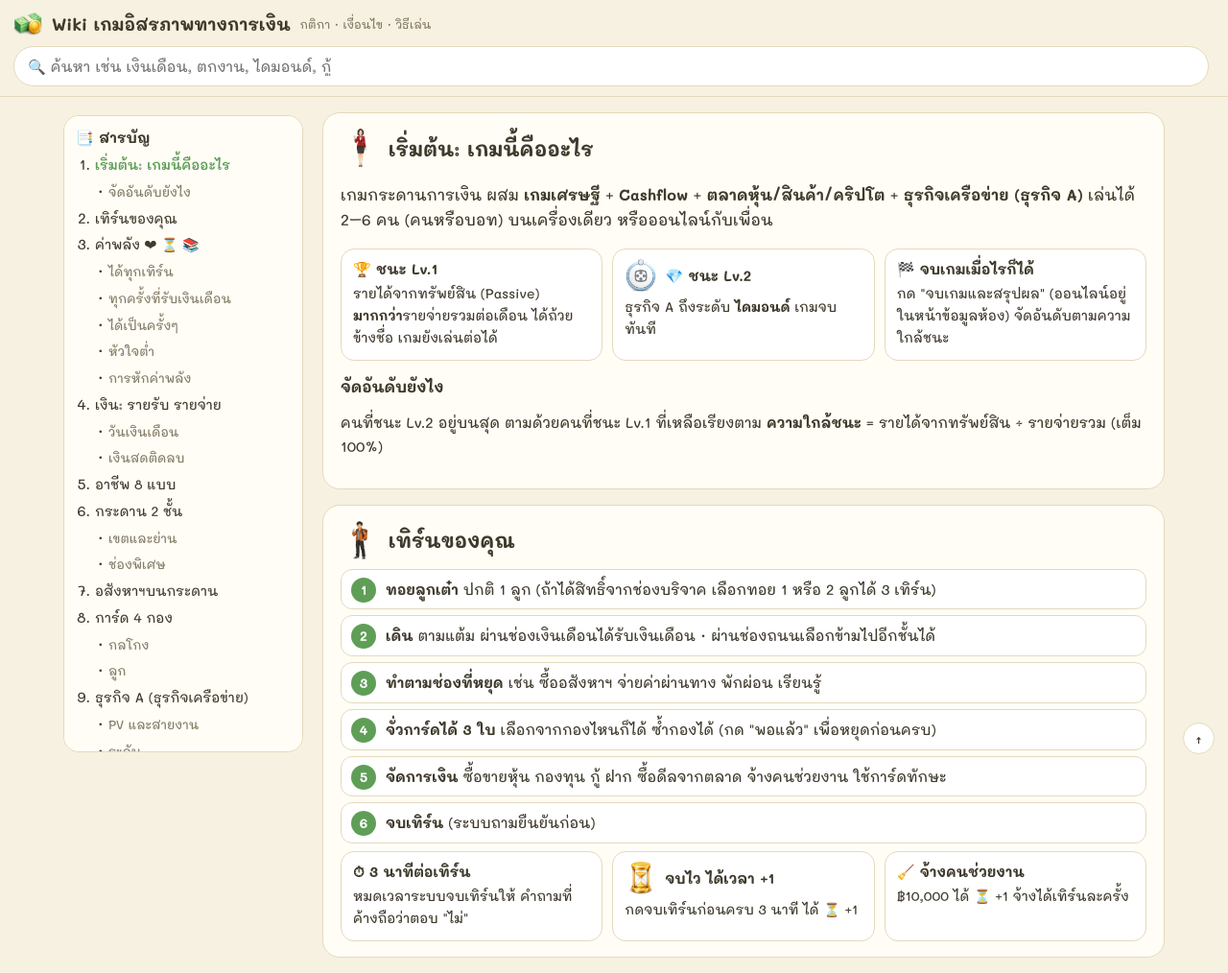
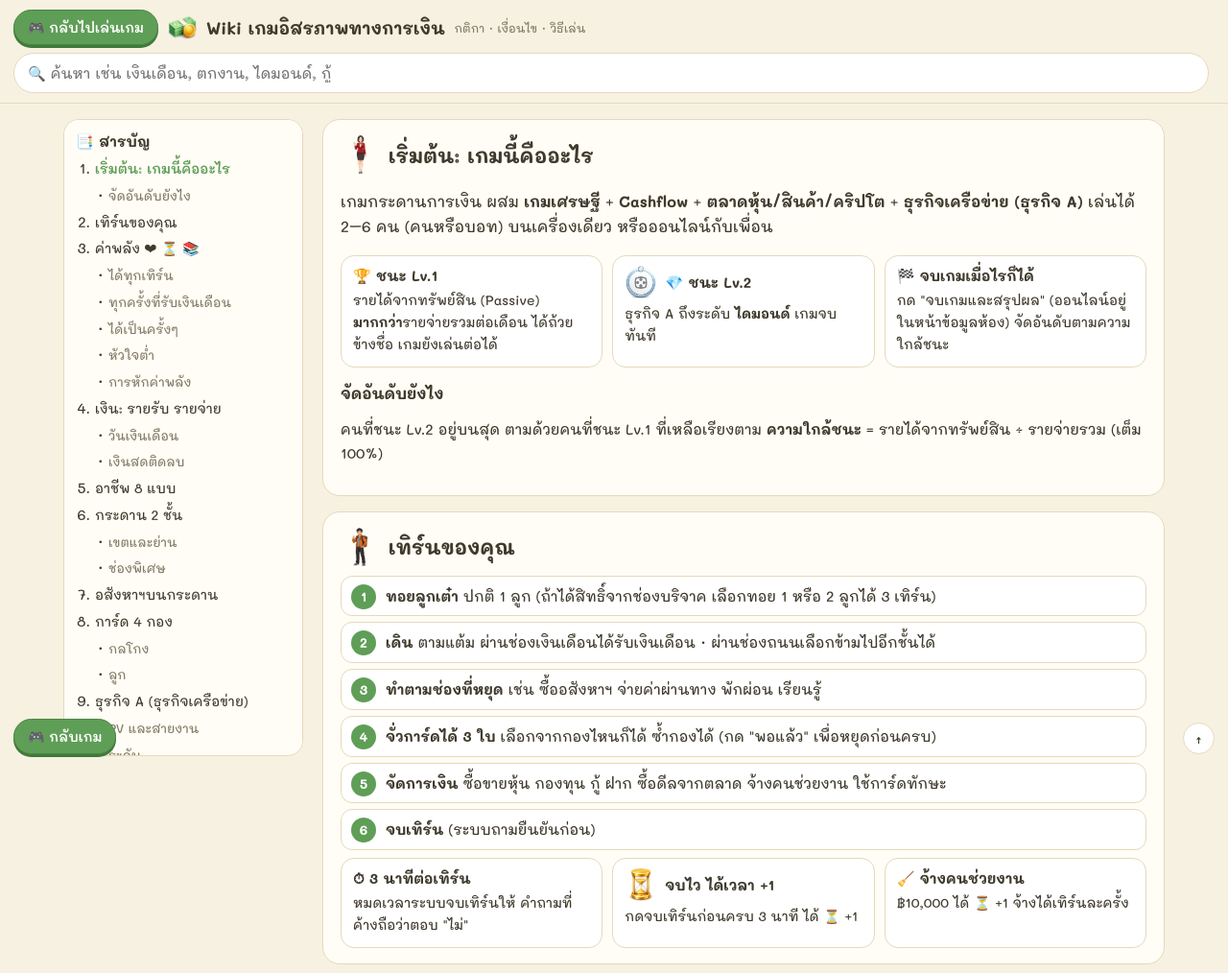
Before and after one commit to gang13th-9799/financegame, a plain HTML site: page wiki.html in a window 1280 px wide. Shown: the top 1014 px of the page at 96% size. Drawn offline with Linux system fonts and the light colour scheme; a web font is replaced by a local one.

Commit message:
Wiki: ปุ่มกลับไปเล่นเกม (มุมซ้ายบน + ปุ่มลอยมุมซ้ายล่าง)
Co-Authored-By: Claude Opus 5.5 <noreply@anthropic.com>
Claude-Session: https://claude.ai/code/session_017ecwu1Z3RHFNJu41MNHTaF

```diff
--- a/wiki.html
+++ b/wiki.html
@@ -26,6 +26,9 @@ header.top{position:sticky;top:0;z-index:20;background:rgba(247,241,225,.96);bac
 .srch .cnt{font-size:12px;color:var(--muted);white-space:nowrap}
 .btn{font:600 13px var(--display);border:1.5px solid var(--line);background:#fff;border-radius:999px;padding:7px 12px;cursor:pointer;color:var(--ink)}
 .btn.tocbtn{display:none}
+.btn.back{text-decoration:none;white-space:nowrap;background:var(--accent);border-color:#4b8645;color:#fff;flex:none;font-size:14px;padding:8px 14px;box-shadow:0 3px 0 #3f7a3a}
+.backfl{position:fixed;left:14px;bottom:14px;z-index:15;font-size:14px;padding:10px 16px;box-shadow:0 4px 14px rgba(0,0,0,.18),0 3px 0 #3f7a3a}
+.bt{min-width:0;overflow:hidden;text-overflow:ellipsis;white-space:nowrap}
 .wrap{display:grid;grid-template-columns:250px minmax(0,1fr);gap:20px;max-width:1180px;margin:0 auto;padding:16px}
 nav.toc{position:sticky;top:120px;align-self:start;max-height:calc(100vh - 136px);overflow:auto;background:var(--surface);border:1px solid var(--line);border-radius:16px;padding:12px}
 nav.toc h2{font:700 15px var(--display);margin:0 0 6px}
@@ -85,7 +88,7 @@ footer{text-align:center;color:var(--muted);font-size:12px;padding:10px 0 30px}
 </head>
 <body>
 <header class="top">
-  <div class="brand"><img src="img/ic-cash.webp" alt="" width="30" height="30"> Wiki เกมอิสรภาพทางการเงิน <small>กติกา · เงื่อนไข · วิธีเล่น</small></div>
+  <div class="brand"><a class="btn back" id="backBtn" href="index.html" title="กลับไปหน้าเกม">🎮 กลับไปเล่นเกม</a><img src="img/ic-cash.webp" alt="" width="30" height="30"> <span class="bt">Wiki เกมอิสรภาพทางการเงิน</span> <small>กติกา · เงื่อนไข · วิธีเล่น</small></div>
   <div class="srch">
     <button class="btn tocbtn" id="tocBtn" aria-expanded="false">☰ สารบัญ</button>
     <input id="q" type="search" placeholder="🔍 ค้นหา เช่น เงินเดือน, ตกงาน, ไดมอนด์, กู้" autocomplete="off" aria-label="ค้นหาใน wiki">
@@ -392,11 +395,14 @@ footer{text-align:center;color:var(--muted);font-size:12px;padding:10px 0 30px}
 </main>
 </div>
 <footer>Wiki อัปเดต 16 พ.ย. 2026 · ตัวเลขอิงค่าเริ่มต้นของเกม (ผู้เล่นแก้ฐานข้อมูลการ์ดเองได้ในหน้าตั้งค่า)</footer>
+<a class="btn back backfl" id="backBtn2" href="index.html" title="กลับไปหน้าเกม">🎮 กลับเกม</a>
 <button class="btn totop" onclick="scrollTo({top:0})" aria-label="กลับขึ้นบนสุด">↑</button>
 
 <script>
 const $=s=>document.querySelector(s),$$=s=>[...document.querySelectorAll(s)];
 if(window.self!==window.top)document.body.classList.add('embed'); /* เปิดซ้อนในเกม: หัวเกมมีชื่อแล้ว */
+/* ปุ่มกลับเกม: เปิดซ้อนในเกม = ปิด wiki · เปิดเป็นหน้าแยก = ไปหน้าเกม */
+['#backBtn','#backBtn2'].forEach(id=>$(id).onclick=e=>{if(window.self!==window.top){e.preventDefault();try{window.parent.postMessage('fg-close-wiki','*')}catch(x){}}});
 const secs=$$('main section');
 /* สร้างสารบัญจากหัวข้อ (h2 + h3 ที่มี id) */
 $('#tocList').innerHTML=secs.map(s=>{const h=s.querySelector('h2').textContent.trim(),subs=[...s.querySelectorAll('h3[id]')];
```
Also changed, not shown: index.html (+4 -3 lines), 1 other file.
